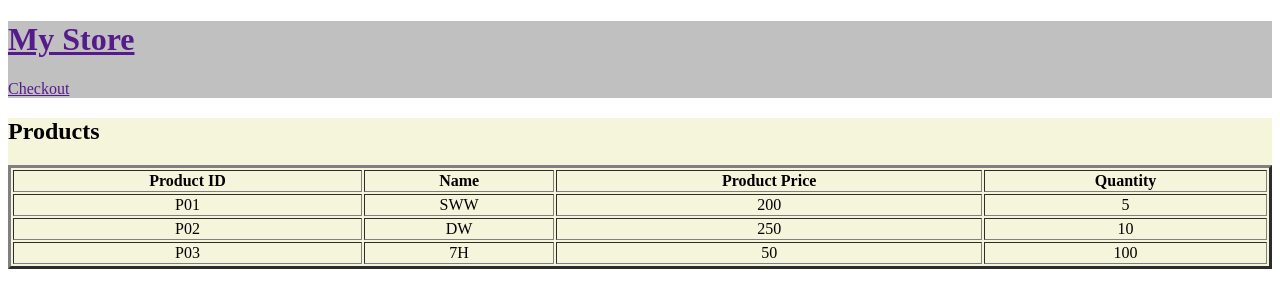
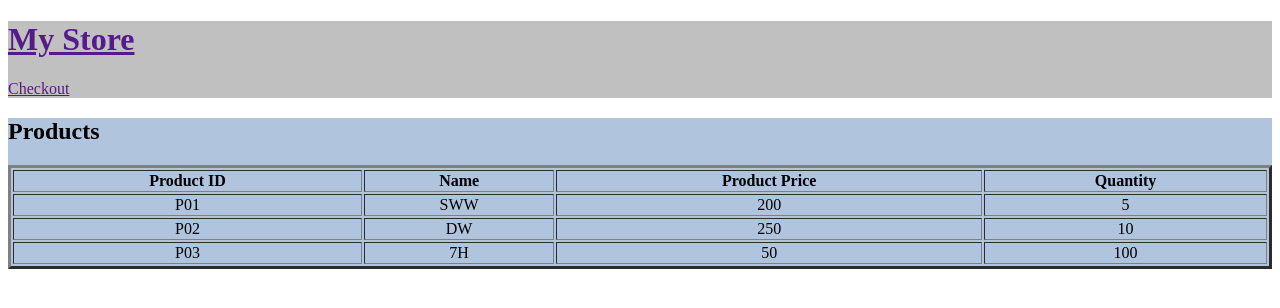
Before and after one commit to GH11PRASANTH/Angular-My-store, an Angular app: page / in a window 1280 px wide. Shown: the top 308 px of the page. Built offline with nearby package versions, Linux system fonts and the light colour scheme.

Commit message:
1 file modified

```diff
--- a/src/app/product-list/product-list.component.html
+++ b/src/app/product-list/product-list.component.html
@@ -1,4 +1,4 @@
-<div style="background-color:beige;">
+<div style="background-color:lightsteelblue;">
   <h2>Products</h2>
 <style>
   td{
```
